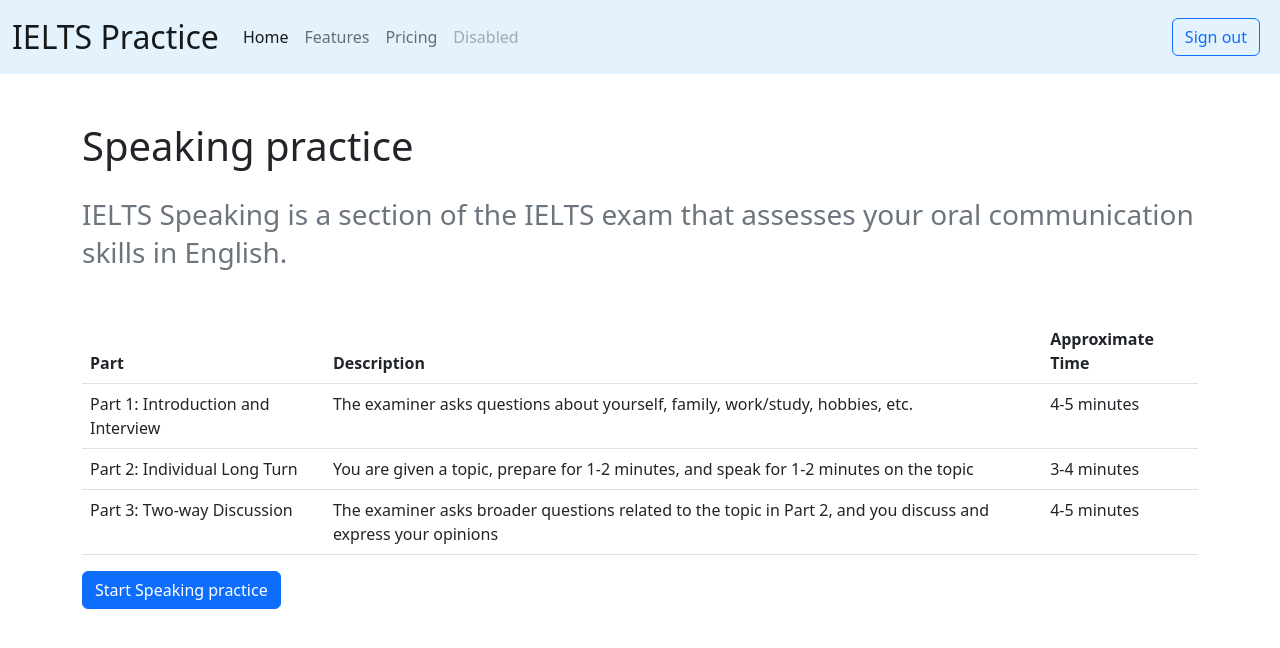
After one commit to kirillak404/IELTS-practice, a Flask app: page /section/speaking in a window 1280 px wide. The commit adds this page. Shown: the top 648 px of the page. Run offline with Flask 3, Linux system fonts and the light colour scheme; the visitor is signed in with stand-in values (Sample User, id 1); data comes from the database, SQL or seed files in the repository.

Commit message:
section/name and /section/speaking/practice was created

```diff
--- a/app/main/routes.py
+++ b/app/main/routes.py
@@ -1,11 +1,9 @@
-import os
-import time
+from flask import render_template, request
+from flask_login import login_required, current_user
+from sqlalchemy import func
 
-from flask import render_template, request, jsonify
-from flask_login import login_required, current_user
-
-from app.utils import transcript_file
 from app.main import bp
+from app import models
 
 
 @bp.route('/')
@@ -16,28 +14,54 @@ def index():
 
 
 @login_required
-@bp.route("/upload_audio", methods=["POST"])
-def upload_audio():
-    if "audio" not in request.files:
-        return jsonify({"error": "No audio file found in request"}), 400
+@bp.route('/section/<name>')
+def render_section(name):
+    section = models.Section.query.filter(func.lower(models.Section.name) ==
+                                          func.lower(name)).first_or_404()
+    subsections = models.Subsection.query.filter_by(section=section).all()
 
-    audio_file = request.files["audio"]
-
-    if audio_file.filename == "":
-        return jsonify({"error": "No audio file selected"}), 400
-
-    file_name = f"recording_{int(time.time())}.webm"
-    audio_path = os.path.join(bp.config["UPLOAD_FOLDER"], file_name)
-    audio_file.save(audio_path)
-
-    # transcription audio
-    transcript = transcript_file(audio_path)
-
-    return render_template("result.html", transcript=transcript)
+    return render_template("section.html",
+                           section=section,
+                           subsections=subsections)
 
 
 @login_required
-@bp.route('/practice/speaking/', methods=["GET", "POST"])
-def practice_speaking():
-    if request.method == "GET":
-        return render_template("speaking.html")
+@bp.route('/section/speaking/practice')
+def speaking_practice():
+    section = models.Section.query.filter(func.lower(models.Section.name) ==
+                                          func.lower("Speaking")).first()
+
+    subsections = models.Subsection.query.filter_by(section=section).all()
+
+    return render_template("speaking.html", subsections=subsections, stage=1)
+
+
+
+
+
+
+
+
+
+
+
+
+# @login_required
+# @bp.route("/upload_audio", methods=["POST"])
+# def upload_audio():
+#     if "audio" not in request.files:
+#         return jsonify({"error": "No audio file found in request"}), 400
+#
+#     audio_file = request.files["audio"]
+#
+#     if audio_file.filename == "":
+#         return jsonify({"error": "No audio file selected"}), 400
+#
+#     file_name = f"recording_{int(time.time())}.webm"
+#     audio_path = os.path.join(bp.config["UPLOAD_FOLDER"], file_name)
+#     audio_file.save(audio_path)
+#
+#     # transcription audio
+#     transcript = transcript_file(audio_path)
+#
+#     return render_template("result.html", transcript=transcript)
--- a/app/models.py
+++ b/app/models.py
@@ -47,6 +47,9 @@ class Section(db.Model):
     id = db.Column(db.Integer, primary_key=True)
     name = db.Column(db.String(128), unique=True, nullable=False)
     description = db.Column(db.String(255), nullable=False)
+
+    def __repr__(self):
+        return f"{self.id}, {self.name}, {self.description}"
 
 
 class Subsection(db.Model):
--- a/app/templates/dashboard.html
+++ b/app/templates/dashboard.html
@@ -28,7 +28,7 @@ What skill do you want to practice today?
          <div class="card-body">
             <h5 class="card-title">Speaking</h5>
             <p class="card-text">Some quick example text to build on the card title and make up the bulk of the card's content.</p>
-            <a href="{{ url_for('main.practice_speaking') }}" class="btn btn-primary">Practice Speaking</a>
+            <a href="section/speaking" class="btn btn-primary">Practice Speaking</a>
          </div>
       </div>
    </div>
--- a/app/templates/layout.html
+++ b/app/templates/layout.html
@@ -53,7 +53,7 @@
       {% endif %}
       <main class="container">
          <h1 class="mt-5 mb-4 text-right">{% block h1 %}{% endblock %}</h1>
-         <h2 class="mb-5 text-right">{% block h2 %}{% endblock %}</h2>
+         <h2 class="mb-5 text-right"><small class="text-muted">{% block h2 %}{% endblock %}</small></h2>
          {% block main %}{% endblock %}
       </main>
    </body>
--- /dev/null
+++ b/app/templates/section.html
@@ -0,0 +1,40 @@
+{% extends "layout.html" %}
+
+{% block title %}
+Select practice
+{% endblock %}
+
+{% block h1 %}
+Speaking practice
+{% endblock %}
+
+{% block h2 %}
+{{ section.description }}
+{% endblock %}
+
+
+
+{% block main %}
+
+<table class="table">
+  <thead>
+    <tr>
+      <th scope="col">Part</th>
+      <th scope="col">Description</th>
+      <th scope="col">Approximate Time</th>
+    </tr>
+  </thead>
+  <tbody>
+    {% for subsection in subsections %}
+    <tr>
+      <td>Part {{ subsection.part_number }}: {{ subsection.name }}</td>
+      <td>{{ subsection.description }}</td>
+      <td>{{ subsection.approx_time }}</td>
+    </tr>
+  {% endfor %}
+  </tbody>
+</table>
+
+<a href="/section/{{ section.name|lower }}/practice" class="btn btn-primary">Start {{ section.name }} practice</a>
+
+{% endblock %}
```
Also changed, not shown: app/__init__.py (+0 -7 lines), app/templates/speaking.html (+20 -13 lines), app/templates/speaking_old.html (added, +18 -0 lines).
